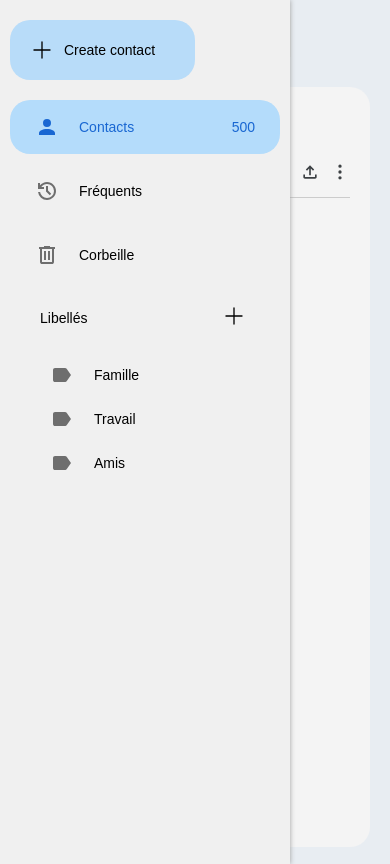
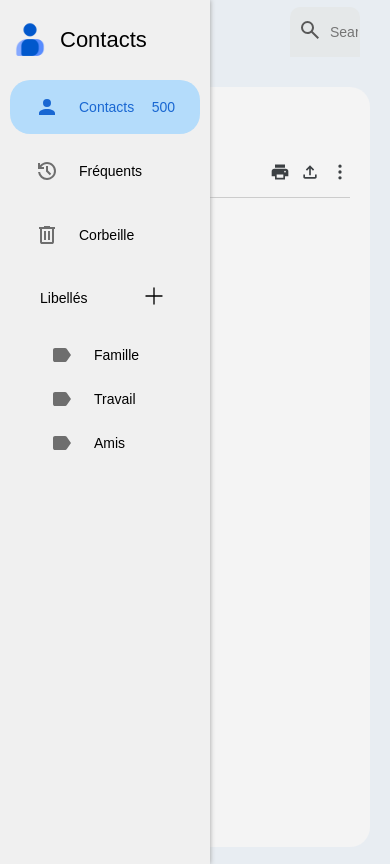
Before and after one commit to duc243/clone-google-contacts, a website: page index.html in a window 390 px wide. Both pictures are taken after a click on the element 34 px from the left and 32 px from the top of the page. Shown: the top 864 px of the page. Drawn offline with Linux system fonts and the light colour scheme.

Commit message:
design sidebar for add or remove logo

```diff
--- a/assets/css/index.css
+++ b/assets/css/index.css
@@ -162,7 +162,7 @@
       background-color: #e8e8e8;
       border-radius: 50%;
     }
-
+      #sidebar #logo,
     #header #logoSection #logo {
       display: flex;
       align-items: center;
@@ -172,7 +172,7 @@
   #header #searchSection {
     flex-grow: 1; }
     #header #searchSection #searchContainer {
-      width: 50%;
+      width: 5rem;
       height: 100%;
       position: relative; }
       #header #searchSection #searchContainer button {
@@ -318,6 +318,12 @@
       width: 100%;
       border-top: 1px solid #ccc;
       margin: 5px 0px; }
+
+      #contentContainer #sidebar #logo{
+          margin-left: 10px;
+          display: none;
+      }
+
     #contentContainer #sidebar #createContactBtn {
       border-radius: 20px;
       background-color: #B8DCF9;
@@ -721,6 +727,7 @@
       display: none;
       position: absolute;
       z-index: 1000;
+      min-width: 15em !important;
       top: 0px;
       height: 100%;
       padding-top: 20px;
@@ -728,7 +735,12 @@
       box-shadow: 0px 0px 5px #9c9c9c;
       overflow-y: hidden;
     }
-
+    #contentContainer #sidebar #logo{
+        display: flex;
+    }
+    #contentContainer #sidebar #createContactBtn{
+        display: none;
+    }
     .tableHead .column, .tableRow .column{
       min-width: 33% !important;
     }
@@ -753,5 +765,8 @@
     .tableHead .column, .tableRow .column{
       min-width: 80% !important;
     }
+    #sidebar{
+
+    }
   }
 }
--- a/common/sidebar.html
+++ b/common/sidebar.html
@@ -1,4 +1,7 @@
 <div id="sidebar">
+    <div id="logo" onclick="loadContent('/pages/content.html')">
+      <img width="40" src="/assets/images/logo.png" /> Contacts
+    </div>
   <div id="createContactBtn">
     <span class="clarity--plus-line"></span>
     Create contact
--- a/index.html
+++ b/index.html
@@ -1,5 +1,5 @@
 <!DOCTYPE html>
-<html lang="en">
+<html lang="fr">
   <head>
     <meta charset="UTF-8" />
     <meta http-equiv="X-UA-Compatible" content="IE=edge" />
```
